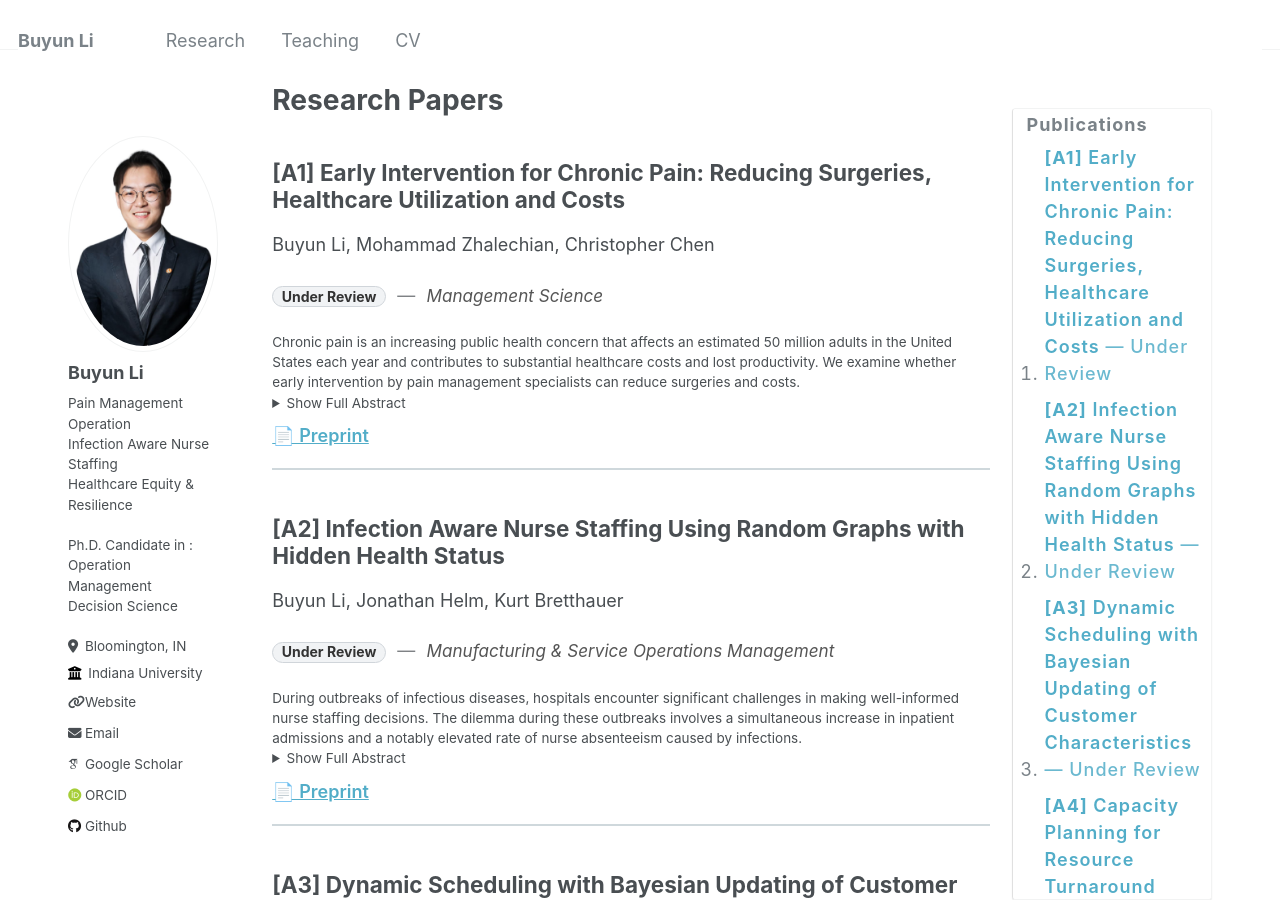
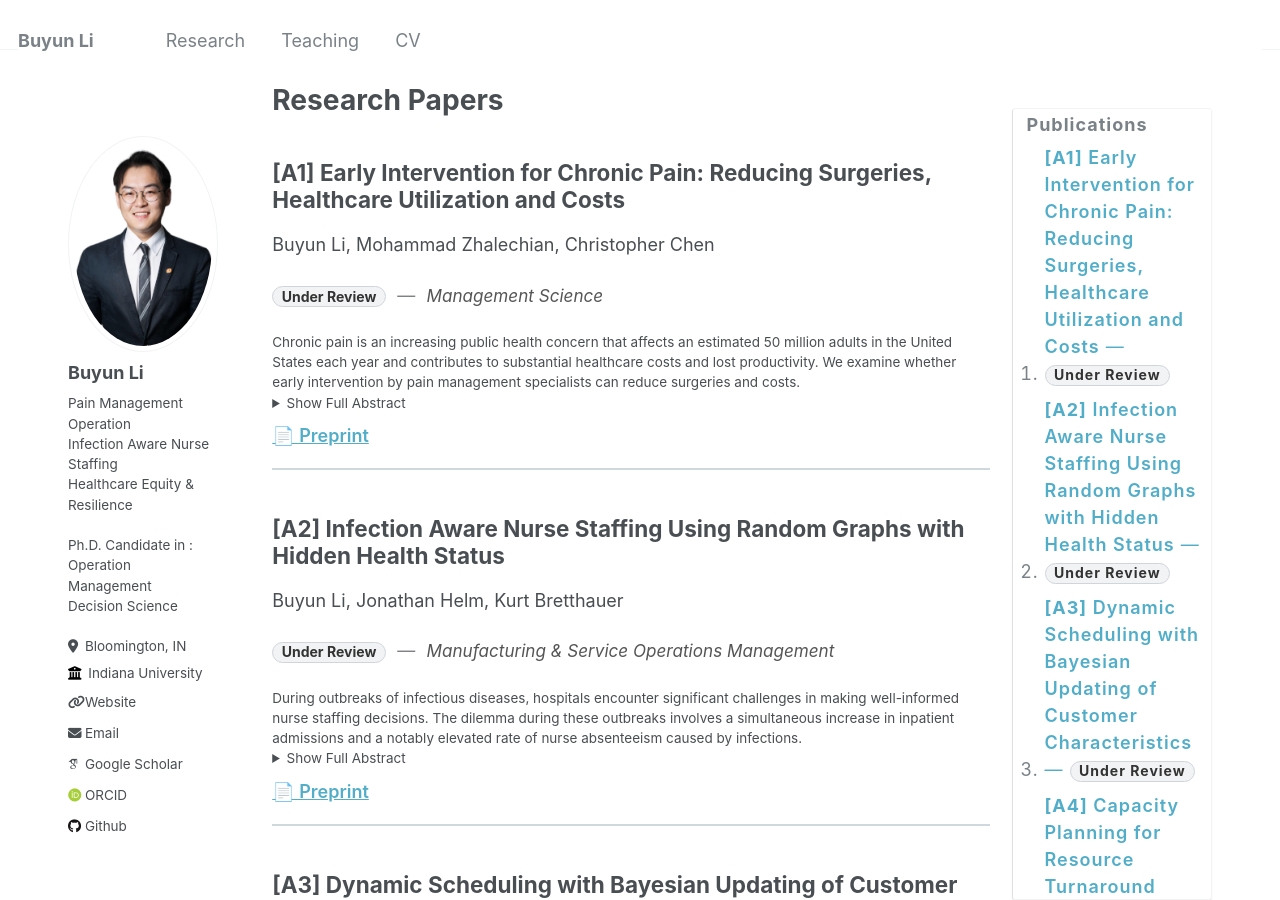
Before and after one commit to BuyunLi/BuyunLi.github.io, a Jekyll site: the page built from _pages/publications.md, in a window 1280 px wide and 900 px high. Built offline with Jekyll 4.4.1, drawn with Linux system fonts in a browser that asks for light colours; some web fonts are replaced; part of the change alters nothing that is shown.

Commit message:
Update publications.html

```diff
--- a/_layouts/publications.html
+++ b/_layouts/publications.html
@@ -15,10 +15,7 @@ layout: default
 {%- assign items = site.publications | sort: "year" | reverse -%}
 
 <div id="main" role="main" class="with-toc">
-  {%- comment -%}
-  IMPORTANT: include the author profile directly to guarantee the left card shows
-  in this custom layout.
-  {%- endcomment -%}
+  {%- comment -%} Render the author card explicitly so the photo shows {%- endcomment -%}
   <aside class="sidebar">
     {% include author-profile.html %}
   </aside>
@@ -108,7 +105,8 @@ layout: default
             <a href="#pub-{{ anchor_id }}">
               <span class="toc__title-text">{{ post.title }}</span>
               {%- if post.status -%}
-                <span class="toc__status"> — {{ status_label | strip }}</span>
+                <span class="toc__dash"> — </span>
+                <span class="pub__status pub__status--mini">{{ status_label | strip }}</span>
               {%- endif -%}
             </a>
           </li>
```
